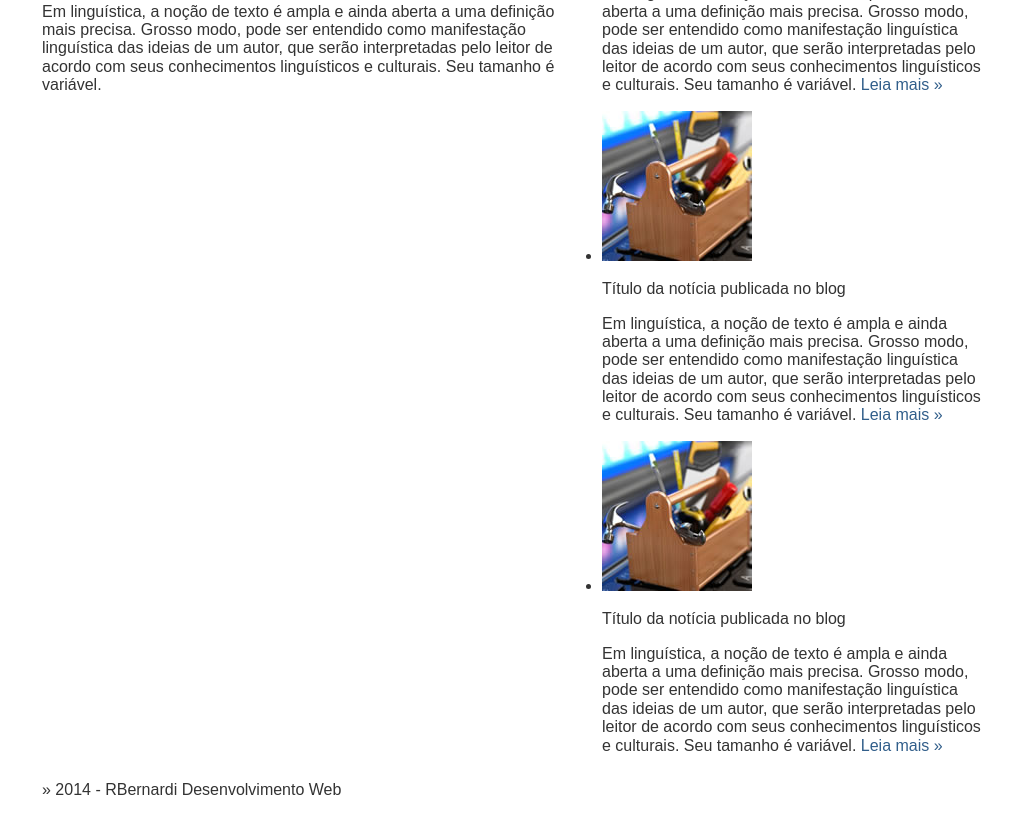
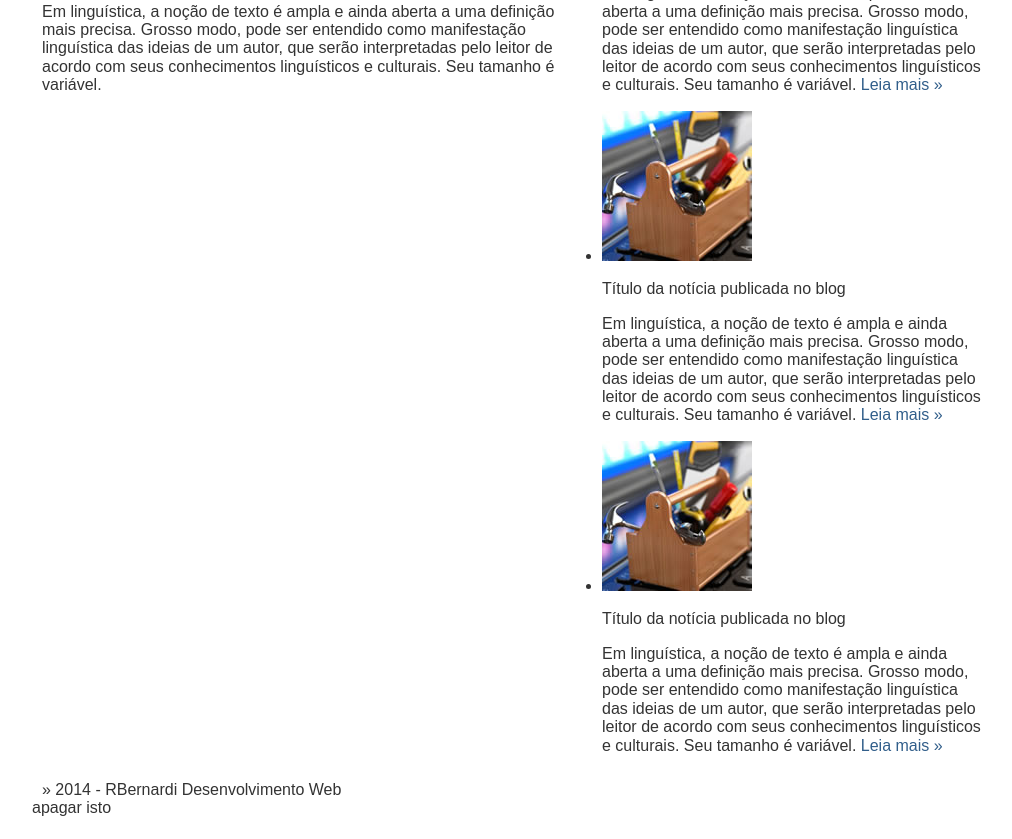
Before and after one commit to wamour/primeiro-site, a plain HTML site: page sobre.html in a window 1280 px wide. Shown: the part 1796-2635 px from the top of the page, without its empty margins (128-1140 px from the left). Before the commit the page ends 2600 px from the top, so only its background shows below. Drawn offline with Linux system fonts and the light colour scheme; a web font is replaced by a local one.

Commit message:
acrescentado um paragrafo

```diff
--- a/sobre.html
+++ b/sobre.html
@@ -101,6 +101,7 @@
 						<span>&raquo; 2014 - RBernardi Desenvolvimento Web</span>
 					</div>
 				</footer>
+				<p>apagar isto</p>
 			</div>
 		</div>
 	</body>
```
